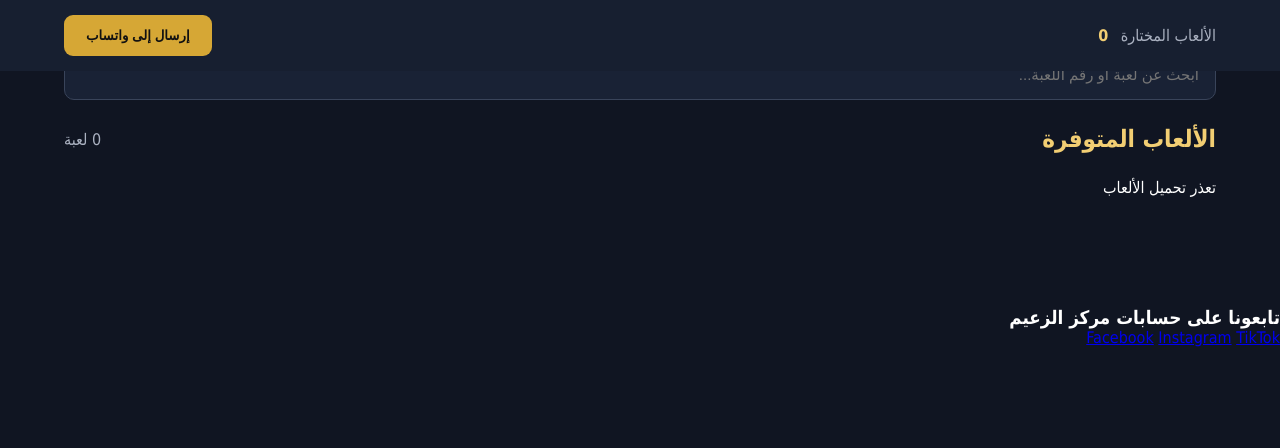
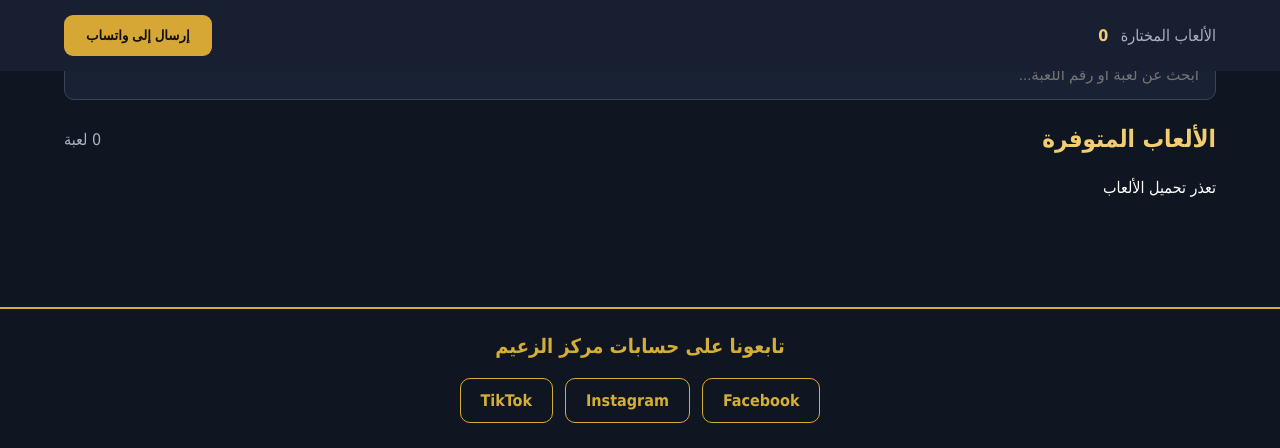
Before and after one commit to H7008/center-alzaeim, a plain HTML site: page index.html in a window 1280 px wide. Shown: the part 729-1177 px from the top of the page. Before the commit the page ends 1076 px from the top, so only its background shows below. Drawn offline with nearby package versions, Linux system fonts and the light colour scheme; no server answers.

Commit message:
Refactor and reorganize CSS styles

```diff
--- a/style.css
+++ b/style.css
@@ -330,6 +330,44 @@ body {
   right: 12px;
 }
 
+/* حسابات التواصل الاجتماعي */
+.social-section {
+  background: #101522;
+  padding: 25px 15px;
+  margin-top: 30px;
+  text-align: center;
+  border-top: 2px solid #d4af37;
+}
+
+.social-section h3 {
+  color: #d4af37;
+  margin-bottom: 20px;
+  font-size: 20px;
+}
+
+.social-links {
+  display: flex;
+  justify-content: center;
+  align-items: center;
+  flex-wrap: wrap;
+  gap: 12px;
+}
+
+.social-links a {
+  color: #d4af37;
+  border: 1px solid #d4af37;
+  padding: 12px 20px;
+  border-radius: 10px;
+  text-decoration: none;
+  font-weight: bold;
+  transition: 0.3s;
+}
+
+.social-links a:hover {
+  background: #d4af37;
+  color: #101522;
+}
+
 .slider-btn.next {
   left: 12px;
 }
```
